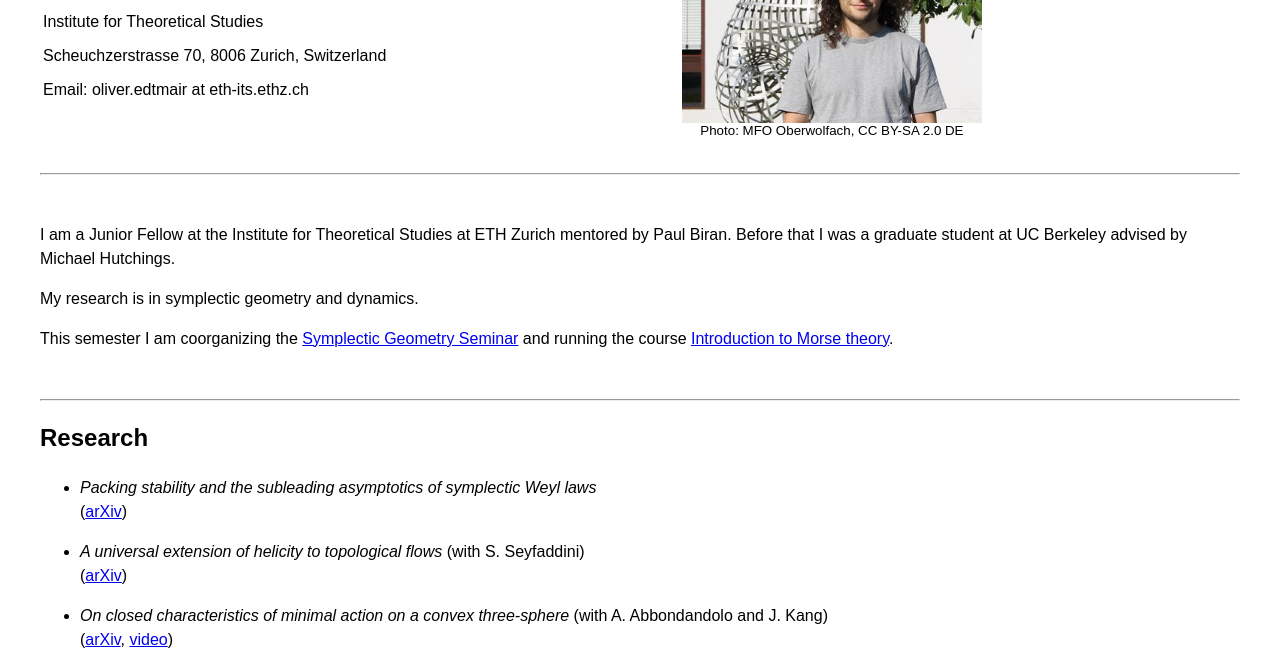
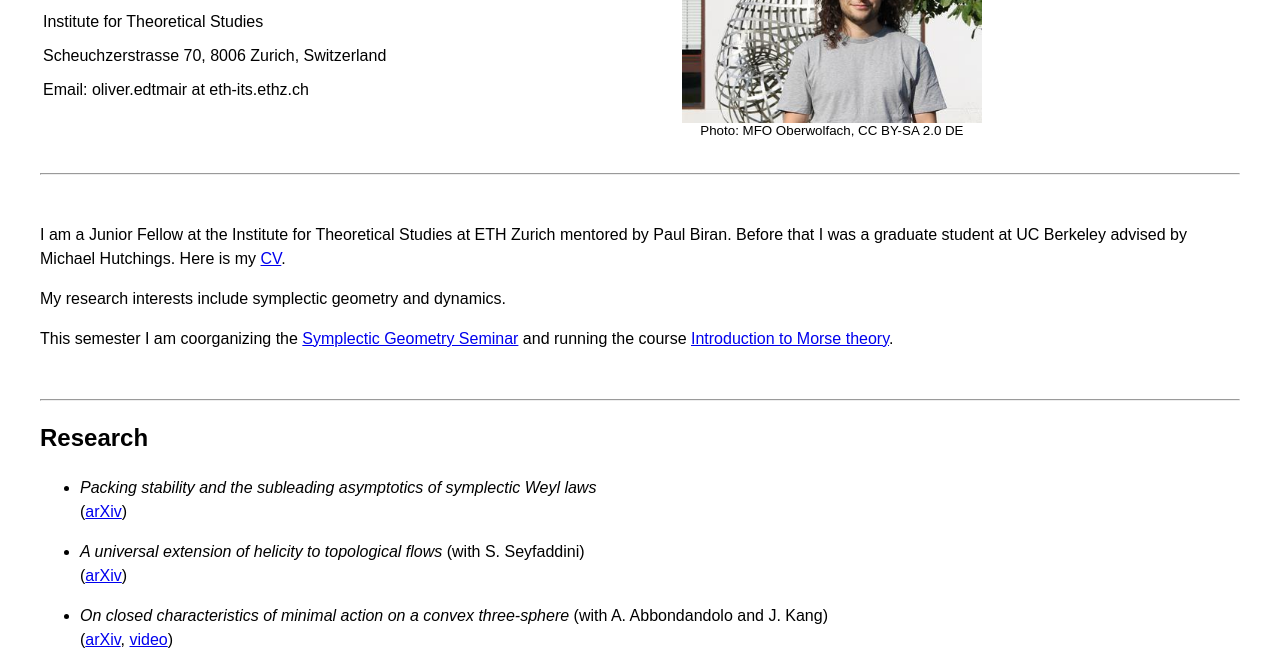
Before and after one commit to oedtmair/oedtmair.github.io, a plain HTML site: page index.html in a window 1280 px wide. Shown: the part 122-787 px from the top of the page. Drawn offline with Linux system fonts and the light colour scheme.

Commit message:
added CV

```diff
--- a/index.html
+++ b/index.html
@@ -43,11 +43,10 @@ line-height: 1.5;
 <br><hr><br>
 
 <p>
-I am a Junior Fellow at the Institute for Theoretical Studies at ETH Zurich mentored by Paul Biran. Before that I was a graduate student at UC Berkeley advised by Michael Hutchings.
-<!-- Here is <a href="./curriculum_vitae.pdf" target="_blank">my CV</a>.-->
+I am a Junior Fellow at the Institute for Theoretical Studies at ETH Zurich mentored by Paul Biran. Before that I was a graduate student at UC Berkeley advised by Michael Hutchings. Here is my <a href="curriculum_vitae.pdf" target="_blank">CV</a>.
 </p>
 <p>
-My research is in symplectic geometry and dynamics.
+My research interests include symplectic geometry and dynamics.
 </p>
 
 <p>
```
Also changed, not shown: 1 other file.
